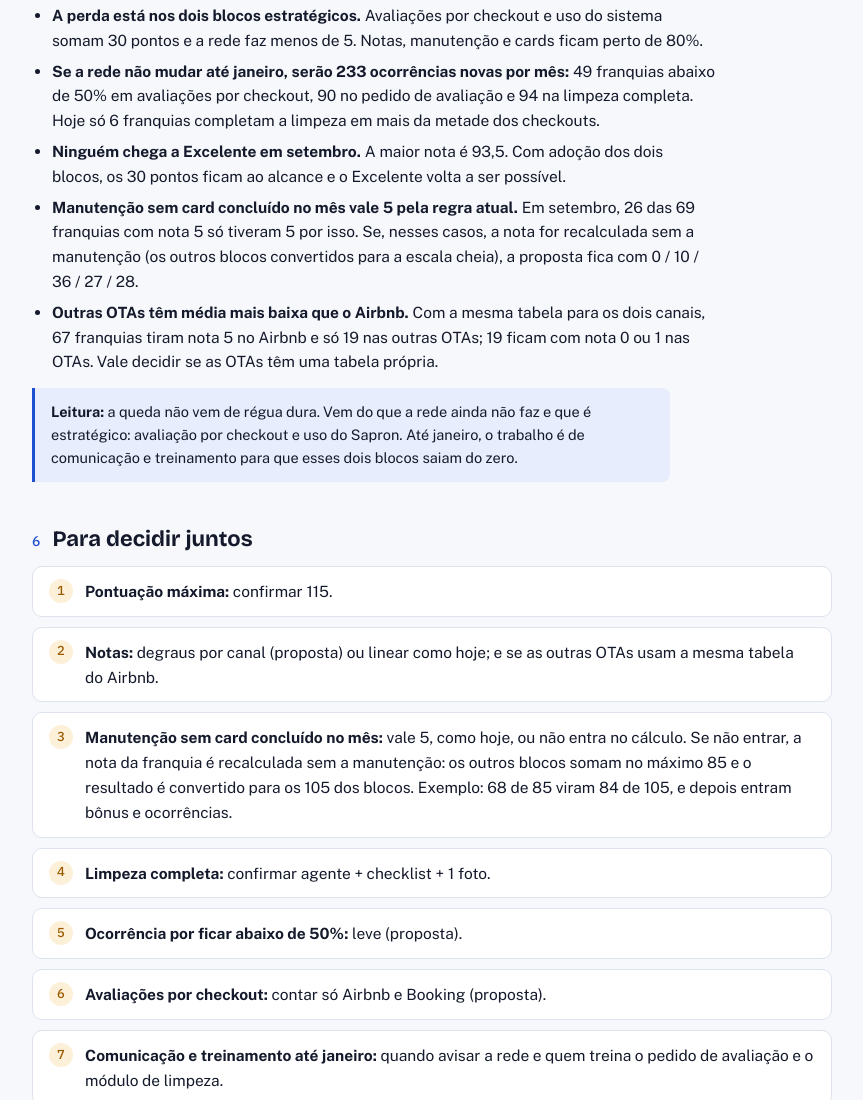
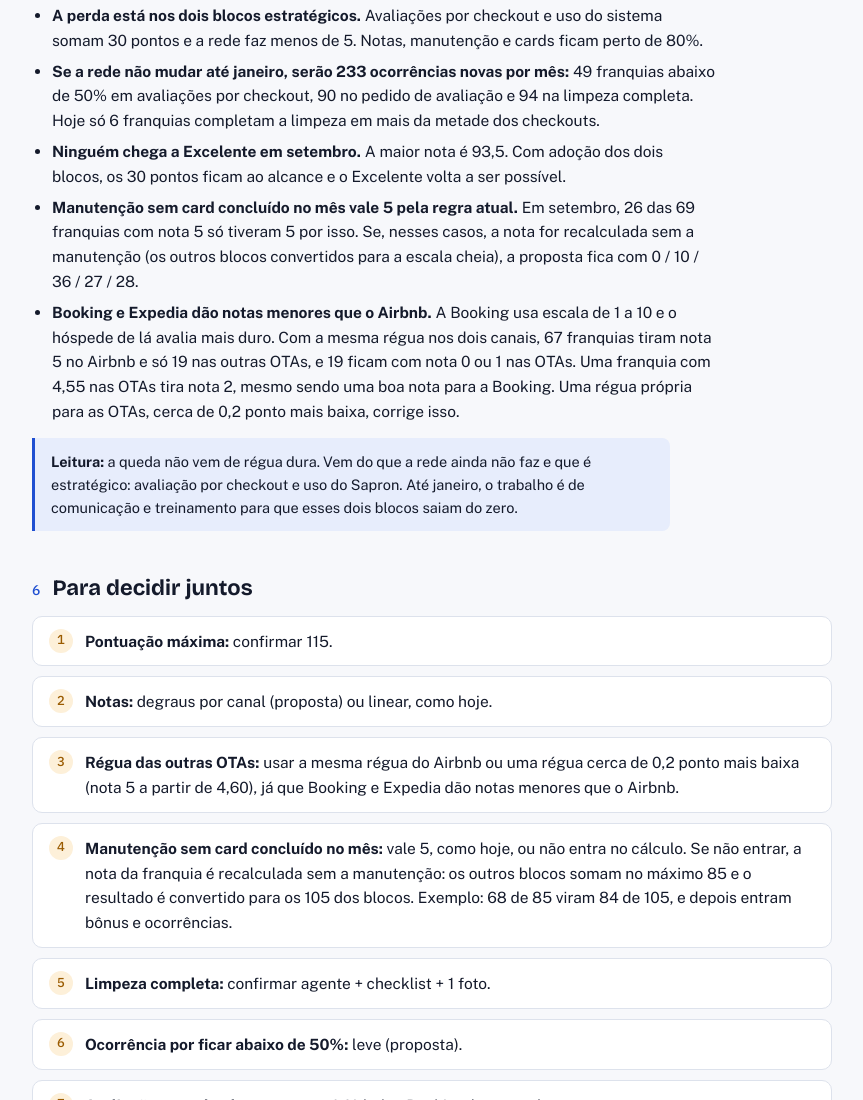
Before and after one commit to david-soares-szn/revisao-score-franquias, a plain HTML site: page index.html in a window 1280 px wide. Shown: the part 5900-7000 px from the top of the page, without its empty margins (208-1071 px from the left). Drawn offline with nearby package versions, Linux system fonts and the light colour scheme.

Commit message:
docs: explica melhor a régua das outras OTAs

```diff
--- a/index.html
+++ b/index.html
@@ -308,7 +308,7 @@ a { color: var(--accent); }
     <li><b>Se a rede não mudar até janeiro, serão 233 ocorrências novas por mês:</b> 49 franquias abaixo de 50% em avaliações por checkout, 90 no pedido de avaliação e 94 na limpeza completa. Hoje só 6 franquias completam a limpeza em mais da metade dos checkouts.</li>
     <li><b>Ninguém chega a Excelente em setembro.</b> A maior nota é 93,5. Com adoção dos dois blocos, os 30 pontos ficam ao alcance e o Excelente volta a ser possível.</li>
     <li><b>Manutenção sem card concluído no mês vale 5 pela regra atual.</b> Em setembro, 26 das 69 franquias com nota 5 só tiveram 5 por isso. Se, nesses casos, a nota for recalculada sem a manutenção (os outros blocos convertidos para a escala cheia), a proposta fica com 0 / 10 / 36 / 27 / 28.</li>
-    <li><b>Outras OTAs têm média mais baixa que o Airbnb.</b> Com a mesma tabela para os dois canais, 67 franquias tiram nota 5 no Airbnb e só 19 nas outras OTAs; 19 ficam com nota 0 ou 1 nas OTAs. Vale decidir se as OTAs têm uma tabela própria.</li>
+    <li><b>Booking e Expedia dão notas menores que o Airbnb.</b> A Booking usa escala de 1 a 10 e o hóspede de lá avalia mais duro. Com a mesma régua nos dois canais, 67 franquias tiram nota 5 no Airbnb e só 19 nas outras OTAs, e 19 ficam com nota 0 ou 1 nas OTAs. Uma franquia com 4,55 nas OTAs tira nota 2, mesmo sendo uma boa nota para a Booking. Uma régua própria para as OTAs, cerca de 0,2 ponto mais baixa, corrige isso.</li>
   </ul>
   <p class="note"><b>Leitura:</b> a queda não vem de régua dura. Vem do que a rede ainda não faz e que é estratégico: avaliação por checkout e uso do Sapron. Até janeiro, o trabalho é de comunicação e treinamento para que esses dois blocos saiam do zero.</p>
 </section>
@@ -317,7 +317,8 @@ a { color: var(--accent); }
   <h2><span class="n">6</span>Para decidir juntos</h2>
   <ol class="decisions">
     <li><b>Pontuação máxima:</b> confirmar 115.</li>
-    <li><b>Notas:</b> degraus por canal (proposta) ou linear como hoje; e se as outras OTAs usam a mesma tabela do Airbnb.</li>
+    <li><b>Notas:</b> degraus por canal (proposta) ou linear, como hoje.</li>
+    <li><b>Régua das outras OTAs:</b> usar a mesma régua do Airbnb ou uma régua cerca de 0,2 ponto mais baixa (nota 5 a partir de 4,60), já que Booking e Expedia dão notas menores que o Airbnb.</li>
     <li><b>Manutenção sem card concluído no mês:</b> vale 5, como hoje, ou não entra no cálculo. Se não entrar, a nota da franquia é recalculada sem a manutenção: os outros blocos somam no máximo 85 e o resultado é convertido para os 105 dos blocos. Exemplo: 68 de 85 viram 84 de 105, e depois entram bônus e ocorrências.</li>
     <li><b>Limpeza completa:</b> confirmar agente + checklist + 1 foto.</li>
     <li><b>Ocorrência por ficar abaixo de 50%:</b> leve (proposta).</li>
```
